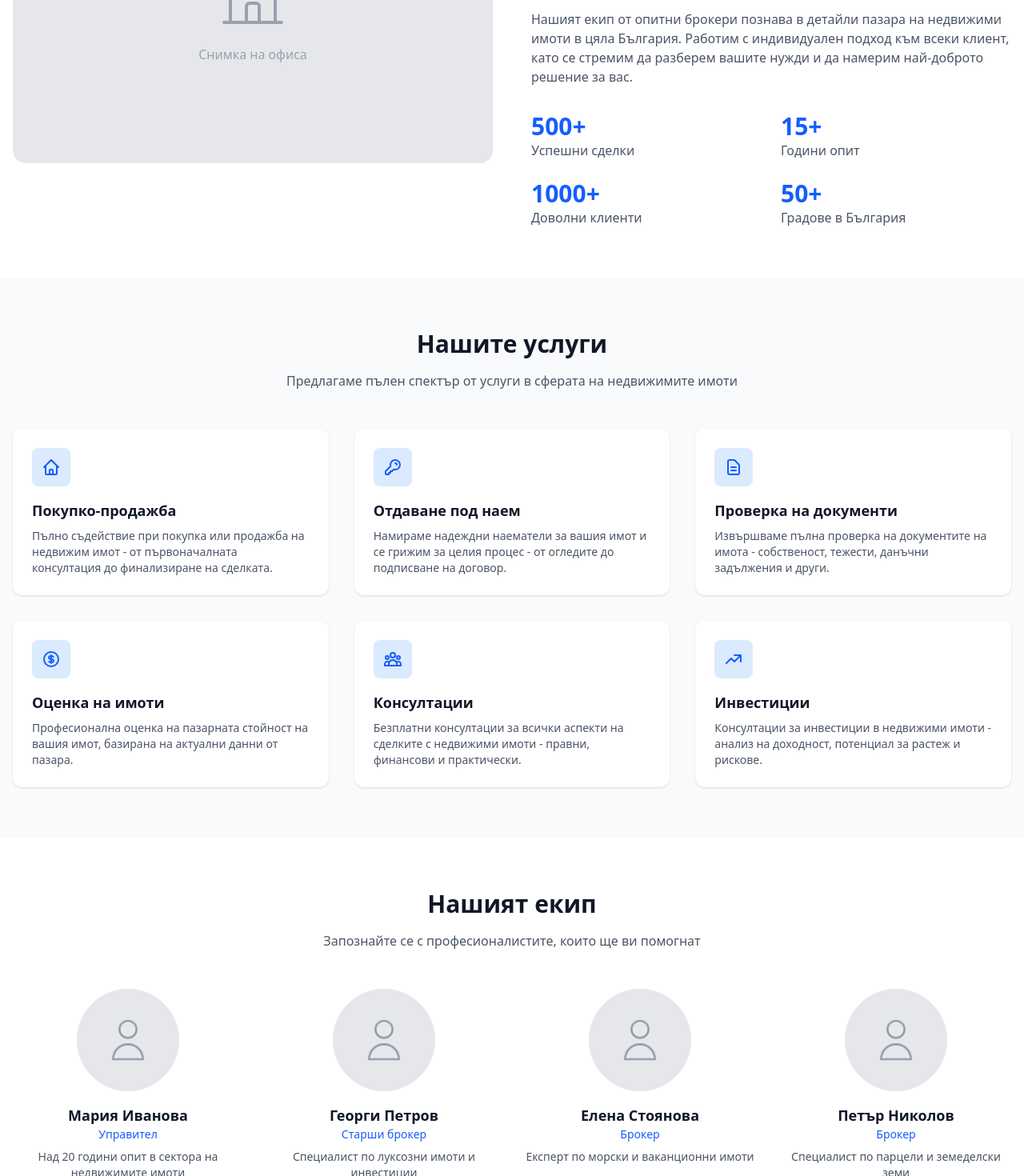
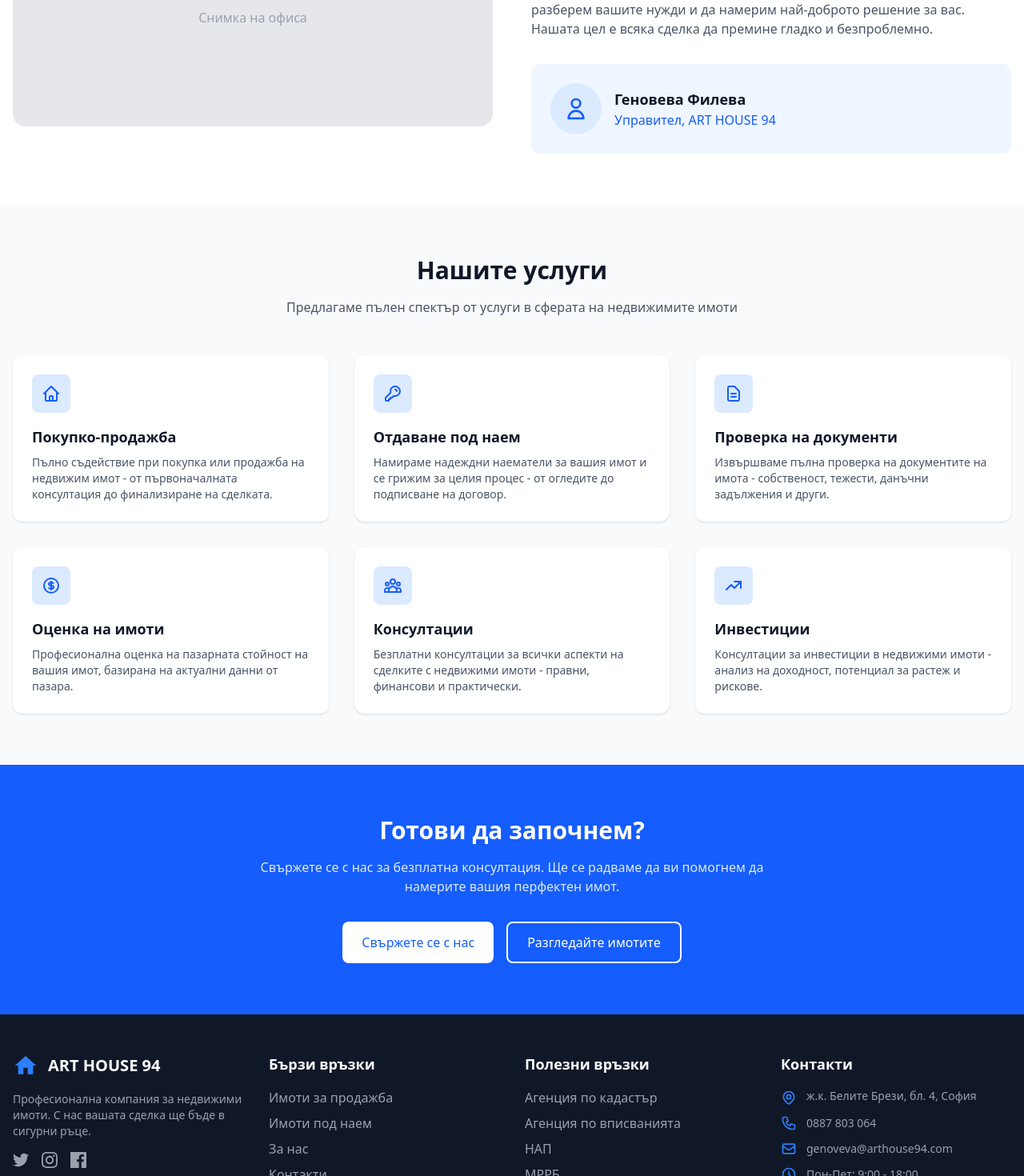
Before and after one commit to des1Dervenska/imoti-direct, a Next.js app: page /about in a window 1280 px wide. Shown: the part 640-2110 px from the top of the page at 80% size. Built offline with nearby package versions, Linux system fonts and the light colour scheme.

Commit message:
add real data

```diff
--- a/src/app/about/page.js
+++ b/src/app/about/page.js
@@ -1,34 +1,11 @@
 import Link from "next/link";
 
 export const metadata = {
-  title: "За нас | ArtHouse94",
-  description: "Научете повече за ArtHouse94 - вашият надежден партньор в света на недвижимите имоти с над 15 години опит.",
+  title: "За нас | ART HOUSE 94",
+  description: "ART HOUSE 94 е професионална компания за недвижими имоти. С нас вашата сделка ще бъде в сигурни ръце.",
 };
 
 export default function AboutPage() {
-  const team = [
-    {
-      name: "Мария Иванова",
-      role: "Управител",
-      description: "Над 20 години опит в сектора на недвижимите имоти",
-    },
-    {
-      name: "Георги Петров",
-      role: "Старши брокер",
-      description: "Специалист по луксозни имоти и инвестиции",
-    },
-    {
-      name: "Елена Стоянова",
-      role: "Брокер",
-      description: "Експерт по морски и ваканционни имоти",
-    },
-    {
-      name: "Петър Николов",
-      role: "Брокер",
-      description: "Специалист по парцели и земеделски земи",
-    },
-  ];
-
   return (
     <>
       {/* Page Header */}
@@ -62,36 +39,31 @@ export default function AboutPage() {
             {/* Content */}
             <div>
               <h2 className="text-3xl font-bold text-gray-900 mb-6">
-                ArtHouse94 - повече от 15 години на пазара
+                ART HOUSE 94
               </h2>
               <div className="space-y-4 text-gray-600">
                 <p>
-                  <strong className="text-gray-900">ArtHouse94</strong> е агенция за недвижими имоти, основана през 2009 година в София. От самото начало нашата мисия е да предоставяме професионални и надеждни услуги в сферата на недвижимите имоти.
+                  <strong className="text-gray-900">ART HOUSE 94</strong> е професионална компания за недвижими имоти. С нашата компания вашата сделка ще бъде в сигурни ръце. Доверете ни се и оставете грижите на нас!
                 </p>
                 <p>
-                  През годините изградихме репутация на коректен и надежден партньор, като помогнахме на стотици клиенти да намерят своя мечтан дом или да направят успешна инвестиция в недвижим имот.
+                  Зад агенцията стои <strong className="text-gray-900">Геновева Филева</strong> - професионалист с богат опит в сферата на недвижимите имоти. Предлагаме пълно съдействие при покупка, продажба и отдаване под наем на имоти.
                 </p>
                 <p>
-                  Нашият екип от опитни брокери познава в детайли пазара на недвижими имоти в цяла България. Работим с индивидуален подход към всеки клиент, като се стремим да разберем вашите нужди и да намерим най-доброто решение за вас.
+                  Работим с индивидуален подход към всеки клиент, като се стремим да разберем вашите нужди и да намерим най-доброто решение за вас. Нашата цел е всяка сделка да премине гладко и безпроблемно.
                 </p>
               </div>
 
-              <div className="mt-8 grid grid-cols-2 gap-6">
-                <div>
-                  <div className="text-3xl font-bold text-blue-600">500+</div>
-                  <div className="text-gray-600">Успешни сделки</div>
-                </div>
-                <div>
-                  <div className="text-3xl font-bold text-blue-600">15+</div>
-                  <div className="text-gray-600">Години опит</div>
-                </div>
-                <div>
-                  <div className="text-3xl font-bold text-blue-600">1000+</div>
-                  <div className="text-gray-600">Доволни клиенти</div>
-                </div>
-                <div>
-                  <div className="text-3xl font-bold text-blue-600">50+</div>
-                  <div className="text-gray-600">Градове в България</div>
+              <div className="mt-8 p-6 bg-blue-50 rounded-xl">
+                <div className="flex items-center space-x-4">
+                  <div className="w-16 h-16 bg-blue-100 rounded-full flex items-center justify-center">
+                    <svg className="w-8 h-8 text-blue-600" fill="none" stroke="currentColor" viewBox="0 0 24 24">
+                      <path strokeLinecap="round" strokeLinejoin="round" strokeWidth="2" d="M16 7a4 4 0 11-8 0 4 4 0 018 0zM12 14a7 7 0 00-7 7h14a7 7 0 00-7-7z"/>
+                    </svg>
+                  </div>
+                  <div>
+                    <div className="text-lg font-semibold text-gray-900">Геновева Филева</div>
+                    <div className="text-blue-600">Управител, ART HOUSE 94</div>
+                  </div>
                 </div>
               </div>
             </div>
@@ -185,33 +157,6 @@ export default function AboutPage() {
         </div>
       </section>
 
-      {/* Team Section */}
-      <section className="py-16 bg-white">
-        <div className="max-w-screen-xl mx-auto px-4">
-          <div className="text-center mb-12">
-            <h2 className="text-3xl font-bold text-gray-900 mb-4">Нашият екип</h2>
-            <p className="text-gray-600 max-w-2xl mx-auto">
-              Запознайте се с професионалистите, които ще ви помогнат
-            </p>
-          </div>
-
-          <div className="grid md:grid-cols-2 lg:grid-cols-4 gap-8">
-            {team.map((member, index) => (
-              <div key={index} className="text-center">
-                <div className="w-32 h-32 bg-gray-200 rounded-full mx-auto mb-4 flex items-center justify-center">
-                  <svg className="w-16 h-16 text-gray-400" fill="none" stroke="currentColor" viewBox="0 0 24 24">
-                    <path strokeLinecap="round" strokeLinejoin="round" strokeWidth="1" d="M16 7a4 4 0 11-8 0 4 4 0 018 0zM12 14a7 7 0 00-7 7h14a7 7 0 00-7-7z"/>
-                  </svg>
-                </div>
-                <h3 className="text-lg font-semibold text-gray-900">{member.name}</h3>
-                <p className="text-blue-600 text-sm font-medium mb-2">{member.role}</p>
-                <p className="text-gray-600 text-sm">{member.description}</p>
-              </div>
-            ))}
-          </div>
-        </div>
-      </section>
-
       {/* CTA Section */}
       <section className="py-16 bg-blue-600">
         <div className="max-w-screen-xl mx-auto px-4 text-center">
--- a/src/app/admin/layout.js
+++ b/src/app/admin/layout.js
@@ -1,7 +1,7 @@
 import Link from 'next/link';
 
 export const metadata = {
-  title: 'Admin | ArtHouse94',
+  title: 'Admin | ART HOUSE 94',
 };
 
 export default function AdminLayout({ children }) {
--- a/src/app/contact/page.js
+++ b/src/app/contact/page.js
@@ -75,8 +75,8 @@ export default function ContactPage() {
                   <div>
                     <h3 className="font-semibold text-gray-900 mb-1">Адрес</h3>
                     <p className="text-gray-600">
-                      ул. Витошка 15, ет. 3<br />
-                      София 1000, България
+                      ж.к. Белите Брези, бл. 4, ап. 37<br />
+                      София, България
                     </p>
                   </div>
                 </div>
@@ -91,13 +91,8 @@ export default function ContactPage() {
                   <div>
                     <h3 className="font-semibold text-gray-900 mb-1">Телефон</h3>
                     <p className="text-gray-600">
-                      <a href="tel:+35921234567" className="hover:text-blue-600 transition-colors">
-                        +359 2 123 4567
-                      </a>
-                    </p>
-                    <p className="text-gray-600">
-                      <a href="tel:+359888123456" className="hover:text-blue-600 transition-colors">
-                        +359 888 123 456
+                      <a href="tel:+359887803064" className="hover:text-blue-600 transition-colors">
+                        0887 803 064
                       </a>
                     </p>
                   </div>
@@ -113,13 +108,8 @@ export default function ContactPage() {
                   <div>
                     <h3 className="font-semibold text-gray-900 mb-1">Имейл</h3>
                     <p className="text-gray-600">
-                      <a href="mailto:info@imoti-direct.com" className="hover:text-blue-600 transition-colors">
-                        info@imoti-direct.com
-                      </a>
-                    </p>
-                    <p className="text-gray-600">
-                      <a href="mailto:office@imoti-direct.com" className="hover:text-blue-600 transition-colors">
-                        office@imoti-direct.com
+                      <a href="mailto:genoveva@arthouse94.com" className="hover:text-blue-600 transition-colors">
+                        genoveva@arthouse94.com
                       </a>
                     </p>
                   </div>
@@ -308,7 +298,7 @@ export default function ContactPage() {
         <div className="max-w-screen-xl mx-auto px-4">
           <div className="text-center mb-8">
             <h2 className="text-2xl font-bold text-gray-900 mb-2">Къде да ни намерите</h2>
-            <p className="text-gray-600">Заповядайте в нашия офис в центъра на София</p>
+            <p className="text-gray-600">ж.к. Белите Брези, София</p>
           </div>
 
           {/* Map placeholder */}
@@ -318,9 +308,9 @@ export default function ContactPage() {
                 <path strokeLinecap="round" strokeLinejoin="round" strokeWidth="1" d="M9 20l-5.447-2.724A1 1 0 013 16.382V5.618a1 1 0 011.447-.894L9 7m0 13l6-3m-6 3V7m6 10l4.553 2.276A1 1 0 0021 18.382V7.618a1 1 0 00-.553-.894L15 4m0 13V4m0 0L9 7"/>
               </svg>
               <p className="text-lg font-medium">Google Maps</p>
-              <p className="text-sm">ул. Витошка 15, София</p>
+              <p className="text-sm">ж.к. Белите Брези, бл. 4</p>
               <a
-                href="https://www.google.com/maps/search/?api=1&query=42.6977,23.3219"
+                href="https://www.google.com/maps/search/?api=1&query=Белите+Брези+София"
                 target="_blank"
                 rel="noopener noreferrer"
                 className="inline-flex items-center mt-4 text-blue-600 hover:text-blue-700 font-medium"
--- a/src/app/layout.js
+++ b/src/app/layout.js
@@ -14,9 +14,9 @@ const geistMono = Geist_Mono({
 });
 
 export const metadata = {
-  title: "ArtHouse94 - Недвижими имоти в България",
-  description: "Вашият надежден партньор за покупко-продажба и наем на недвижими имоти в България. Апартаменти, къщи и парцели в София, Пловдив, Варна, Бургас и цяла България.",
-  keywords: "имоти, недвижими имоти, апартаменти, къщи, парцели, продажба, наем, България, София, Пловдив, Варна",
+  title: "ART HOUSE 94 - Недвижими имоти в България",
+  description: "Професионална компания за недвижими имоти. С нас вашата сделка ще бъде в сигурни ръце. Покупко-продажба и наем на имоти в София и България.",
+  keywords: "имоти, недвижими имоти, апартаменти, къщи, парцели, продажба, наем, България, София",
 };
 
 export default function RootLayout({ children }) {
--- a/src/app/properties/[slug]/page.js
+++ b/src/app/properties/[slug]/page.js
@@ -16,12 +16,12 @@ export async function generateMetadata({ params }) {
 
   if (!property) {
     return {
-      title: 'Имотът не е намерен | ArtHouse94',
+      title: 'Имотът не е намерен | ART HOUSE 94',
     };
   }
 
   return {
-    title: `${property.title} | ArtHouse94`,
+    title: `${property.title} | ART HOUSE 94`,
     description: property.description.substring(0, 160),
   };
 }
@@ -311,24 +311,24 @@ export default async function PropertyDetailPage({ params }) {
                       </svg>
                     </div>
                     <div>
-                      <p className="font-semibold text-gray-900">ArtHouse94</p>
-                      <p className="text-sm text-gray-500">Агенция за недвижими имоти</p>
+                      <p className="font-semibold text-gray-900">Геновева Филева</p>
+                      <p className="text-sm text-gray-500">ART HOUSE 94</p>
                     </div>
                   </div>
 
                   <div className="space-y-3">
                     <a
-                      href="tel:+35921234567"
+                      href="tel:+359887803064"
                       className="flex items-center justify-center w-full px-4 py-3 bg-blue-600 hover:bg-blue-700 text-white font-medium rounded-lg transition-colors"
                     >
                       <svg className="w-5 h-5 mr-2" fill="none" stroke="currentColor" viewBox="0 0 24 24">
                         <path strokeLinecap="round" strokeLinejoin="round" strokeWidth="2" d="M3 5a2 2 0 012-2h3.28a1 1 0 01.948.684l1.498 4.493a1 1 0 01-.502 1.21l-2.257 1.13a11.042 11.042 0 005.516 5.516l1.13-2.257a1 1 0 011.21-.502l4.493 1.498a1 1 0 01.684.949V19a2 2 0 01-2 2h-1C9.716 21 3 14.284 3 6V5z"/>
                       </svg>
-                      +359 2 123 4567
+                      0887 803 064
                     </a>
 
                     <a
-                      href={`mailto:info@imoti-direct.com?subject=Запитване за: ${title}`}
+                      href={`mailto:genoveva@arthouse94.com?subject=Запитване за: ${title}`}
                       className="flex items-center justify-center w-full px-4 py-3 bg-white hover:bg-gray-50 text-gray-700 font-medium rounded-lg border border-gray-300 transition-colors"
                     >
                       <svg className="w-5 h-5 mr-2" fill="none" stroke="currentColor" viewBox="0 0 24 24">
--- a/src/app/rent/page.js
+++ b/src/app/rent/page.js
@@ -3,8 +3,8 @@ import { getRentProperties } from "@/lib/properties";
 import { propertyTypes, cities } from "@/data/properties";
 
 export const metadata = {
-  title: "Имоти под наем | ArtHouse94",
-  description: "Разгледайте нашите актуални оферти за наем на апартаменти, къщи и ваканционни имоти в цяла България.",
+  title: "Имоти под наем | ART HOUSE 94",
+  description: "Разгледайте нашите актуални оферти за наем на апартаменти и къщи в България.",
 };
 
 export default async function RentPage() {
--- a/src/app/sales/page.js
+++ b/src/app/sales/page.js
@@ -3,8 +3,8 @@ import { getSaleProperties } from "@/lib/properties";
 import { propertyTypes, cities } from "@/data/properties";
 
 export const metadata = {
-  title: "Имоти за продажба | ArtHouse94",
-  description: "Разгледайте нашите актуални оферти за продажба на апартаменти, къщи и парцели в цяла България.",
+  title: "Имоти за продажба | ART HOUSE 94",
+  description: "Разгледайте нашите актуални оферти за продажба на апартаменти, къщи и парцели в България.",
 };
 
 export default async function SalesPage() {
--- a/src/components/Footer.jsx
+++ b/src/components/Footer.jsx
@@ -15,11 +15,11 @@ export default function Footer() {
               >
                 <path d="M10 20v-6h4v6h5v-8h3L12 3 2 12h3v8z"/>
               </svg>
-              <span className="text-xl font-bold">ArtHouse94</span>
+              <span className="text-xl font-bold">ART HOUSE 94</span>
             </div>
             <p className="text-gray-400 text-sm">
-              Вашият надежден партньор в света на недвижимите имоти.
-              Над 15 години опит в покупко-продажба и отдаване под наем.
+              Професионална компания за недвижими имоти.
+              С нас вашата сделка ще бъде в сигурни ръце.
             </p>
             <div className="flex space-x-4">
               <a href="#" className="text-gray-400 hover:text-white transition-colors">
@@ -124,20 +124,20 @@ export default function Footer() {
                   <path strokeLinecap="round" strokeLinejoin="round" strokeWidth="2" d="M15 11a3 3 0 11-6 0 3 3 0 016 0z"/>
                 </svg>
                 <span className="text-gray-400 text-sm">
-                  ул. Витошка 15, София 1000
+                  ж.к. Белите Брези, бл. 4, София
                 </span>
               </li>
               <li className="flex items-center space-x-3">
                 <svg className="w-5 h-5 text-blue-500 flex-shrink-0" fill="none" stroke="currentColor" viewBox="0 0 24 24">
                   <path strokeLinecap="round" strokeLinejoin="round" strokeWidth="2" d="M3 5a2 2 0 012-2h3.28a1 1 0 01.948.684l1.498 4.493a1 1 0 01-.502 1.21l-2.257 1.13a11.042 11.042 0 005.516 5.516l1.13-2.257a1 1 0 011.21-.502l4.493 1.498a1 1 0 01.684.949V19a2 2 0 01-2 2h-1C9.716 21 3 14.284 3 6V5z"/>
                 </svg>
-                <span className="text-gray-400 text-sm">+359 2 123 4567</span>
+                <span className="text-gray-400 text-sm">0887 803 064</span>
               </li>
               <li className="flex items-center space-x-3">
                 <svg className="w-5 h-5 text-blue-500 flex-shrink-0" fill="none" stroke="currentColor" viewBox="0 0 24 24">
                   <path strokeLinecap="round" strokeLinejoin="round" strokeWidth="2" d="M3 8l7.89 5.26a2 2 0 002.22 0L21 8M5 19h14a2 2 0 002-2V7a2 2 0 00-2-2H5a2 2 0 00-2 2v10a2 2 0 002 2z"/>
                 </svg>
-                <span className="text-gray-400 text-sm">info@imoti-direct.com</span>
+                <span className="text-gray-400 text-sm">genoveva@arthouse94.com</span>
               </li>
               <li className="flex items-center space-x-3">
                 <svg className="w-5 h-5 text-blue-500 flex-shrink-0" fill="none" stroke="currentColor" viewBox="0 0 24 24">
@@ -153,7 +153,7 @@ export default function Footer() {
         <div className="mt-12 pt-8 border-t border-gray-800">
           <div className="flex flex-col md:flex-row justify-between items-center space-y-4 md:space-y-0">
             <p className="text-gray-400 text-sm">
-              &copy; {new Date().getFullYear()} ArtHouse94. Всички права запазени.
+              &copy; {new Date().getFullYear()} ART HOUSE 94. Всички права запазени.
             </p>
             <div className="flex space-x-6 text-sm">
               <a href="#" className="text-gray-400 hover:text-white transition-colors">
--- a/src/components/Navbar.jsx
+++ b/src/components/Navbar.jsx
@@ -23,7 +23,7 @@ export default function Navbar() {
             <path d="M10 20v-6h4v6h5v-8h3L12 3 2 12h3v8z"/>
           </svg>
           <span className="self-center text-xl font-bold whitespace-nowrap text-gray-900">
-            ArtHouse94
+            ART HOUSE 94
           </span>
         </Link>
 
--- /dev/null
+++ b/src/lib/constants.js
@@ -0,0 +1,6 @@
+/**
+ * Application constants
+ */
+
+// Default placeholder image for properties without photos
+export const DEFAULT_PROPERTY_IMAGE = '/images/property-placeholder.svg';
```
Also changed, not shown: src/components/PropertyCard.jsx (+7 -15 lines), src/components/PropertyGallery.jsx (+9 -23 lines), public/images/property-placeholder.svg (added), 1 other file (tests, documents, lock files or other folders).
